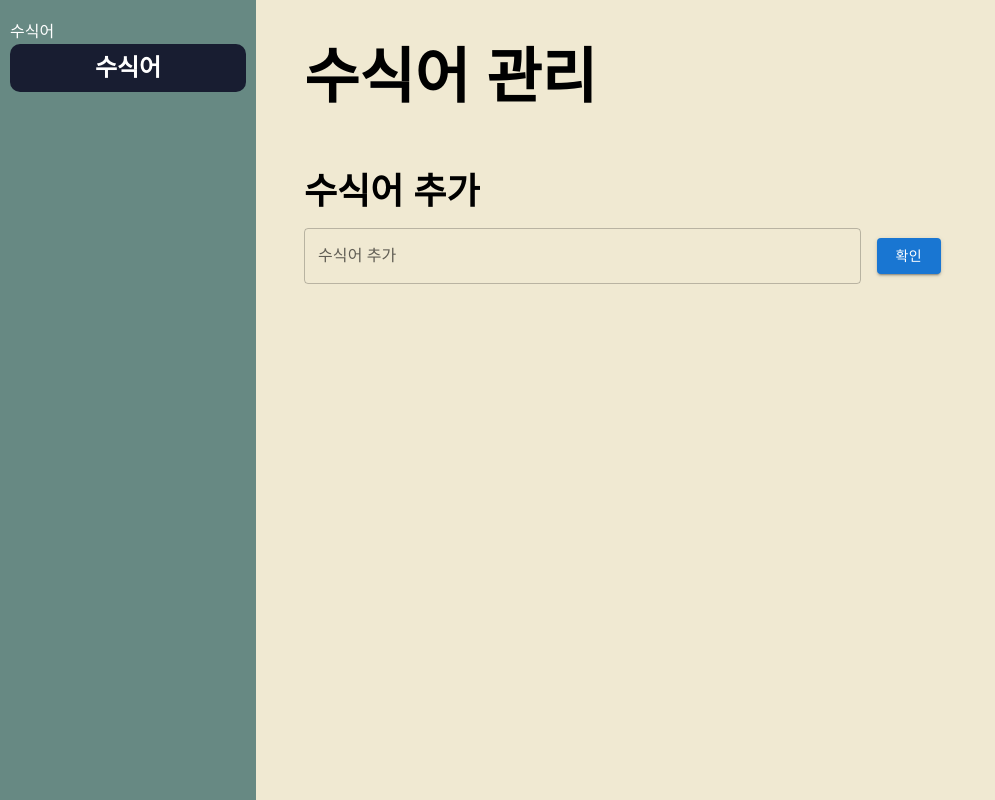
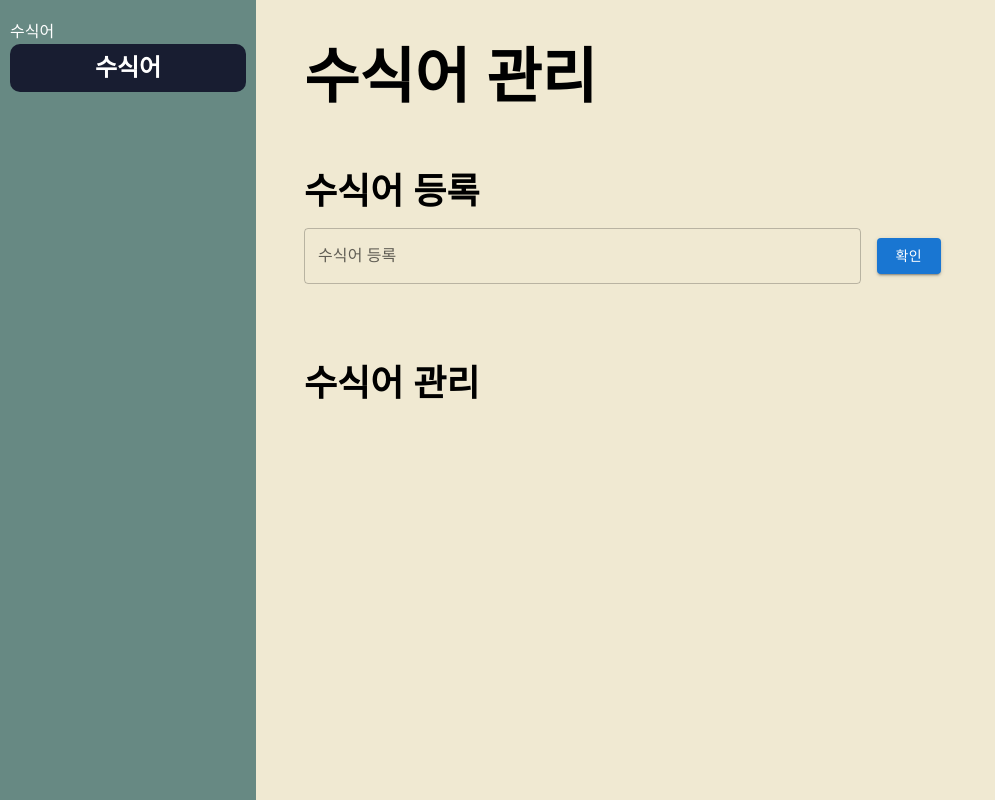
Before and after one commit to jsm8109jsm/jsm8109jsm-portfolio-admin, a Next.js app: page /modifier in a window 1280 px wide. Shown: the whole page, without its empty margins (0-995 px from the left). Built offline with nearby package versions, Linux system fonts and the light colour scheme; no server answers.

Commit message:
FEAT :: 수식어 등록

```diff
--- a/components/layout/Sidebar.tsx
+++ b/components/layout/Sidebar.tsx
@@ -4,7 +4,6 @@ import React from "react";
 
 function Sidebar() {
   const router = useRouter();
-  console.log(router);
   return (
     <div className="w-64 bg-teal h-full fixed px-2.5 py-5">
       <div className="text-white text-base">수식어</div>
--- a/pages/modifier/index.tsx
+++ b/pages/modifier/index.tsx
@@ -1,21 +1,39 @@
 import { TextField, Button } from "@mui/material";
 import React from "react";
 import Sidebar from "../../components/layout/Sidebar";
-import { useForm } from "react-hook-form";
+import { FieldValues, useForm } from "react-hook-form";
+import { fireStore } from "../../utils/Firebase";
+import { collection, addDoc } from "firebase/firestore";
+// import {}
 
 function Modifier() {
-  const { register, handleSubmit } = useForm();
+  const { register, handleSubmit, resetField } = useForm();
+
+  const addModifier = async (data: FieldValues) => {
+    try {
+      const response = await addDoc(collection(fireStore, "modifier"), data);
+      console.log(response);
+      resetField("modifier");
+    } catch (error) {
+      console.log(error);
+    }
+  };
   return (
     <div>
       <Sidebar />
       <div className="pl-[19rem] w-full h-screen bg-lightBeige py-12 pr-12 flex gap-16 flex-col">
         <h1 className="font-bold text-6xl">수식어 관리</h1>
-        <form onSubmit={handleSubmit(() => {})}>
-          <h3 className="font-bold text-4xl">수식어 추가</h3>
+        <form
+          onSubmit={handleSubmit((data) => {
+            console.log(data);
+            addModifier(data);
+          })}
+        >
+          <h3 className="font-bold text-4xl">수식어 등록</h3>
           <div className="my-4 flex items-center gap-4">
             <TextField
               id="outlined-basic"
-              label="수식어 추가"
+              label="수식어 등록"
               variant="outlined"
               {...register("modifier", { required: true })}
               className="w-3/5"
@@ -25,6 +43,9 @@ function Modifier() {
             </Button>
           </div>
         </form>
+        <div>
+          <h3 className="font-bold text-4xl">수식어 관리</h3>
+        </div>
       </div>
     </div>
   );
```
